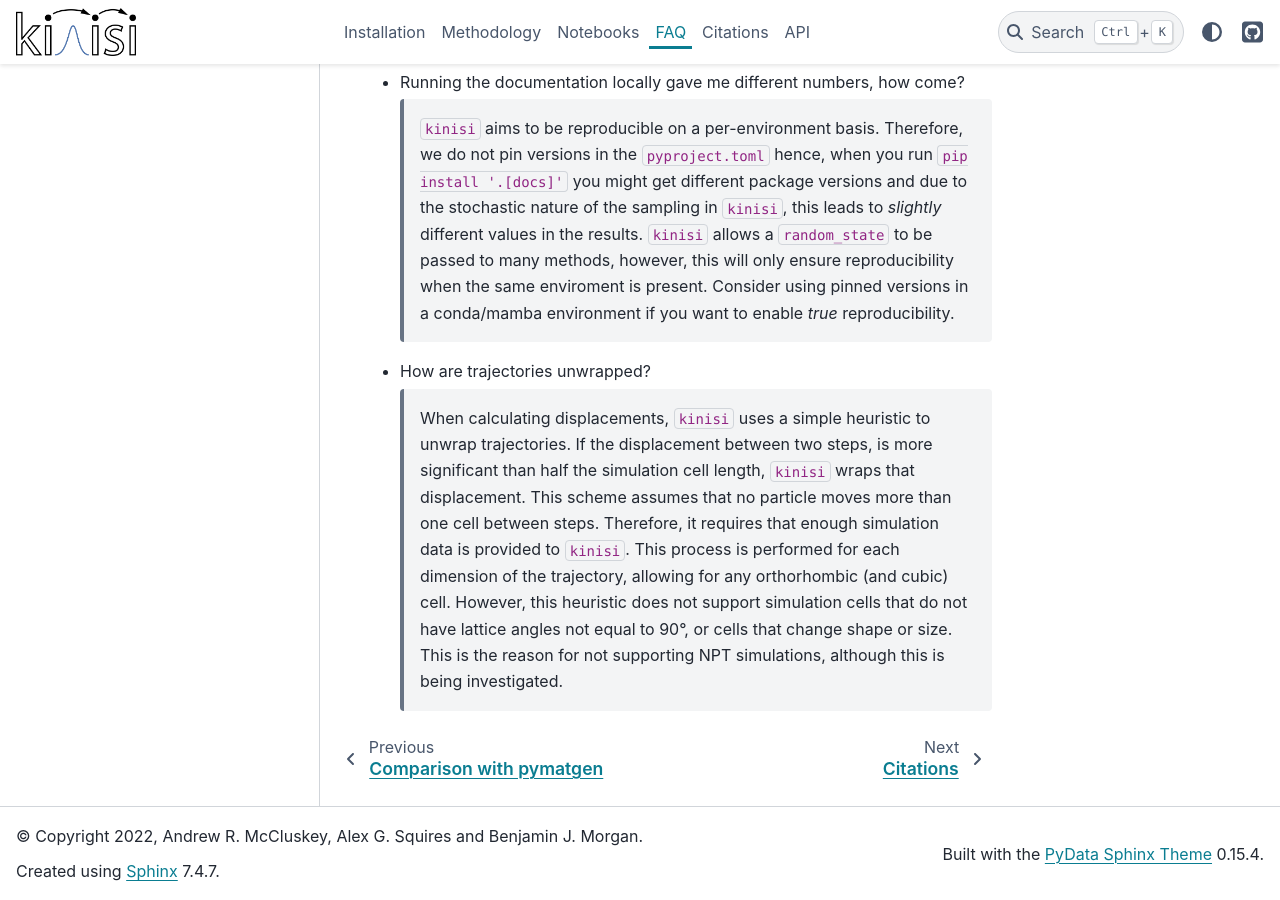
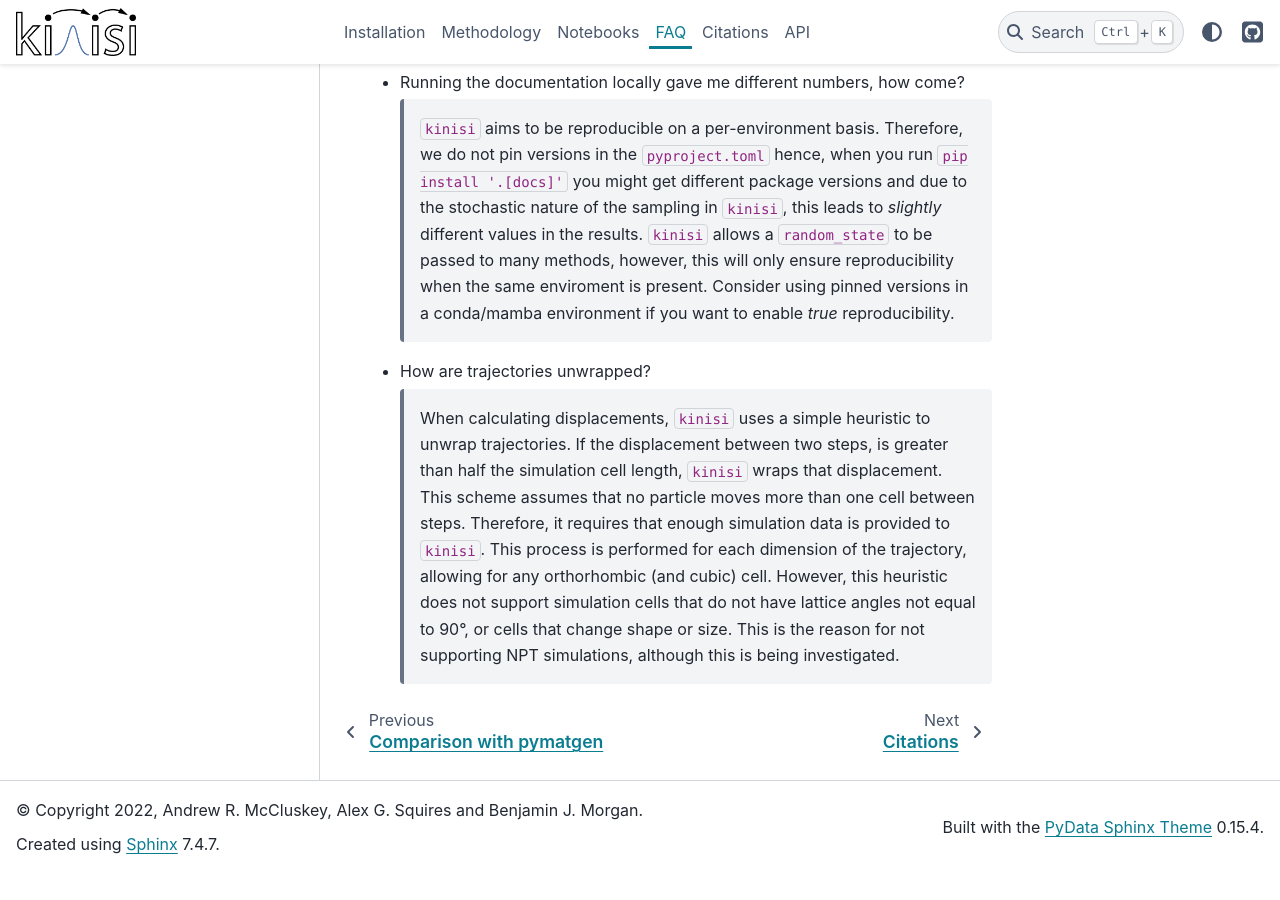
Before and after one commit to bjmorgan/kinisi, a Sphinx documentation site: the page built from docs/source/faq.md, in a window 1280 px wide and 900 px high, scrolled down 1087 px. Built offline with Sphinx 7.4.7 and the PyData theme 0.15.4, drawn with Linux system fonts in a browser that asks for light colours; after the commit the page ends 1961 px from its top, so only the background shows below that.

Commit message:
Update faq.md

```diff
--- a/docs/source/faq.md
+++ b/docs/source/faq.md
@@ -42,7 +42,7 @@
 - How are trajectories unwrapped?
 
   > When calculating displacements, `kinisi` uses a simple heuristic to unwrap trajectories.
-  > If the displacement between two steps, is more significant than half the simulation cell length, `kinisi` wraps that
+  > If the displacement between two steps, is greater than half the simulation cell length, `kinisi` wraps that
   > displacement. This scheme assumes that no particle moves more than one cell between steps. Therefore, it requires that
   > enough simulation data is provided to `kinisi`. This process is performed for each dimension of the trajectory,
   > allowing for any orthorhombic (and cubic) cell. However, this heuristic does not support simulation cells that do not have
```
